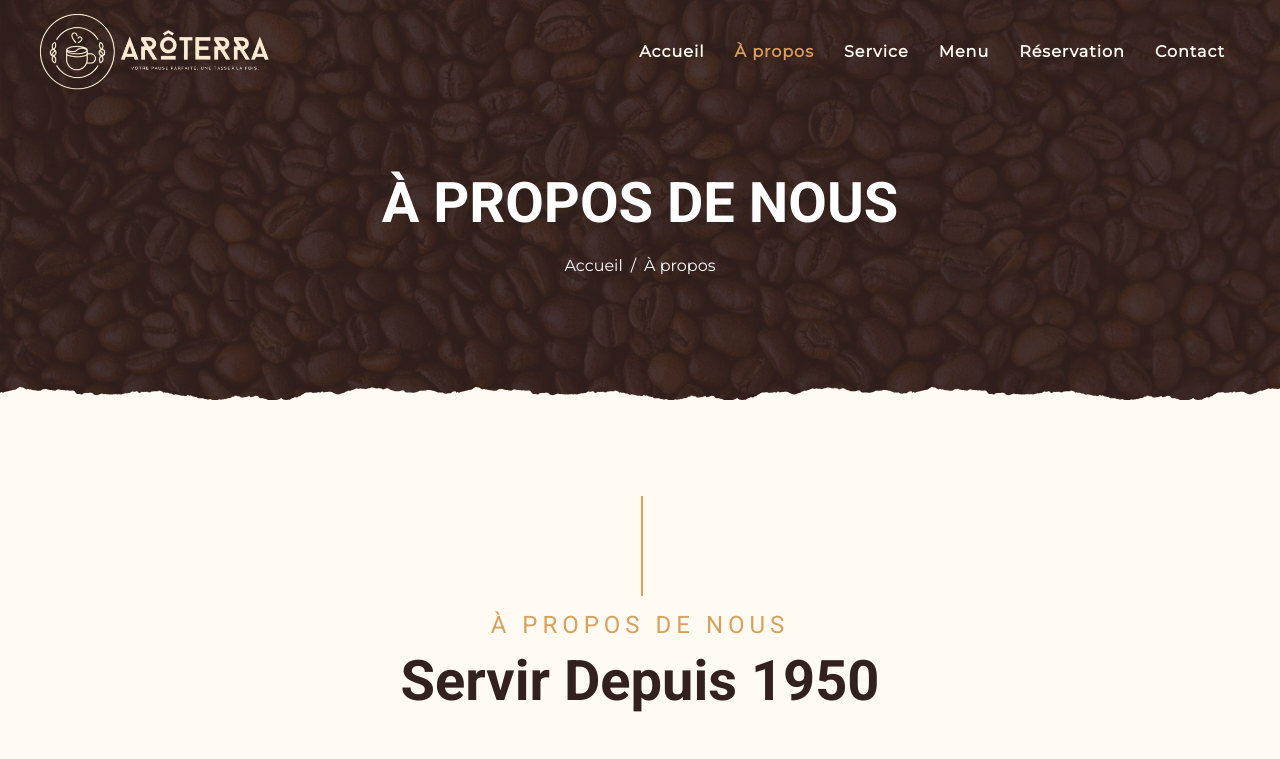
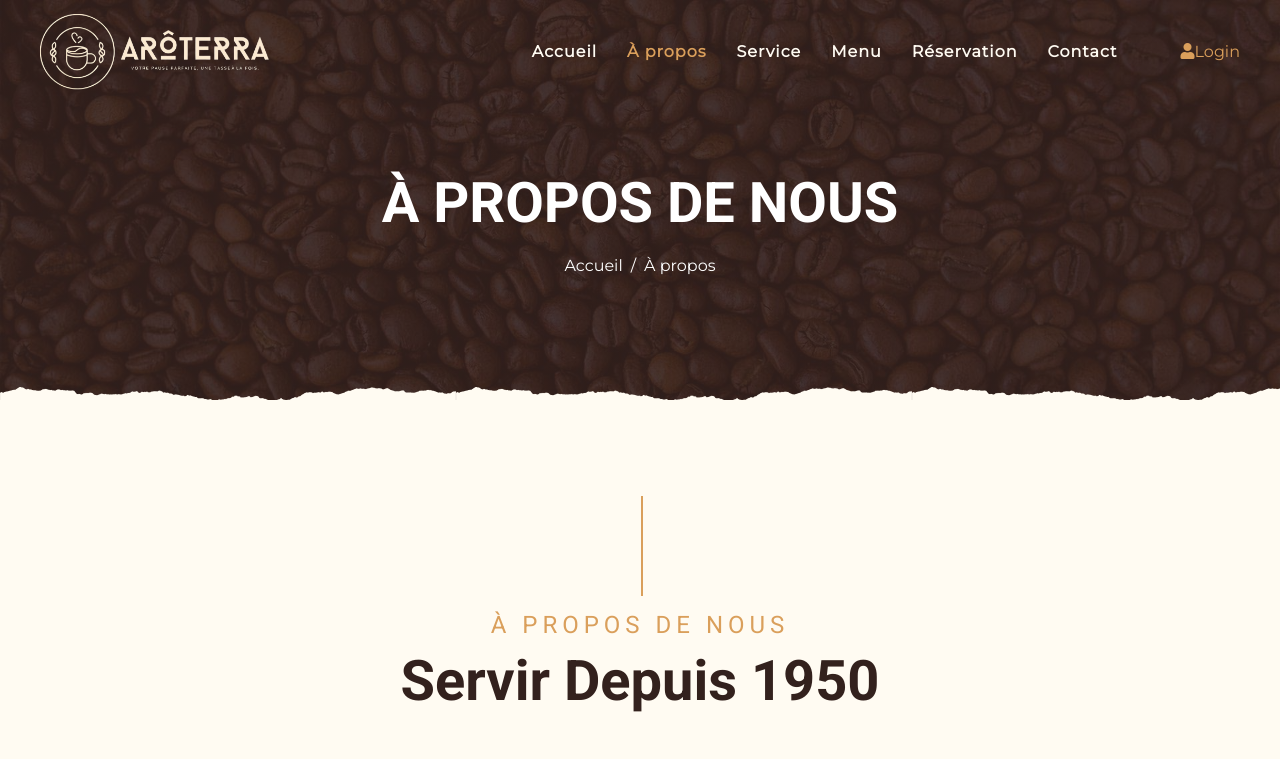
Before and after one commit to YASSER-TAIBI/CoffeeShop-Aroterra, an Angular app: page /about in a window 1280 px wide. Shown: the top 759 px of the page. Built offline with nearby package versions, Linux system fonts and the light colour scheme.

Commit message:
creat button admin

```diff
--- a/src/app/components/navbar/navbar.component.html
+++ b/src/app/components/navbar/navbar.component.html
@@ -18,6 +18,9 @@
         <a routerLink="/contact" routerLinkActive="active" ariaCurrentWhenActive="page" class="nav-item nav-link">Contact</a>
       </div>
     </div>
+      <div class="navbar-nav m1-auto p-4">
+          <a href="#"><span class="user_icon"><i class="fa fa-user" aria-hidden="true"></i></span>Login</a>
+      </div>
   </nav>
 </div>
 
```
